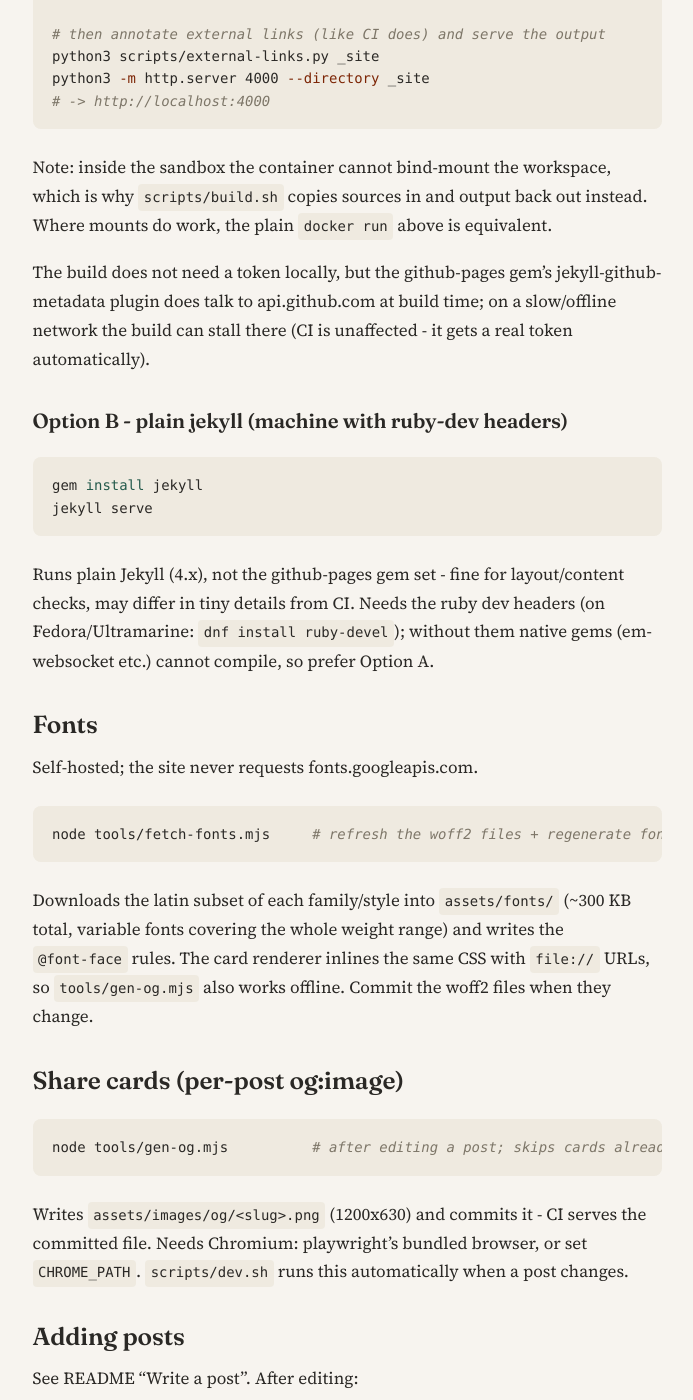
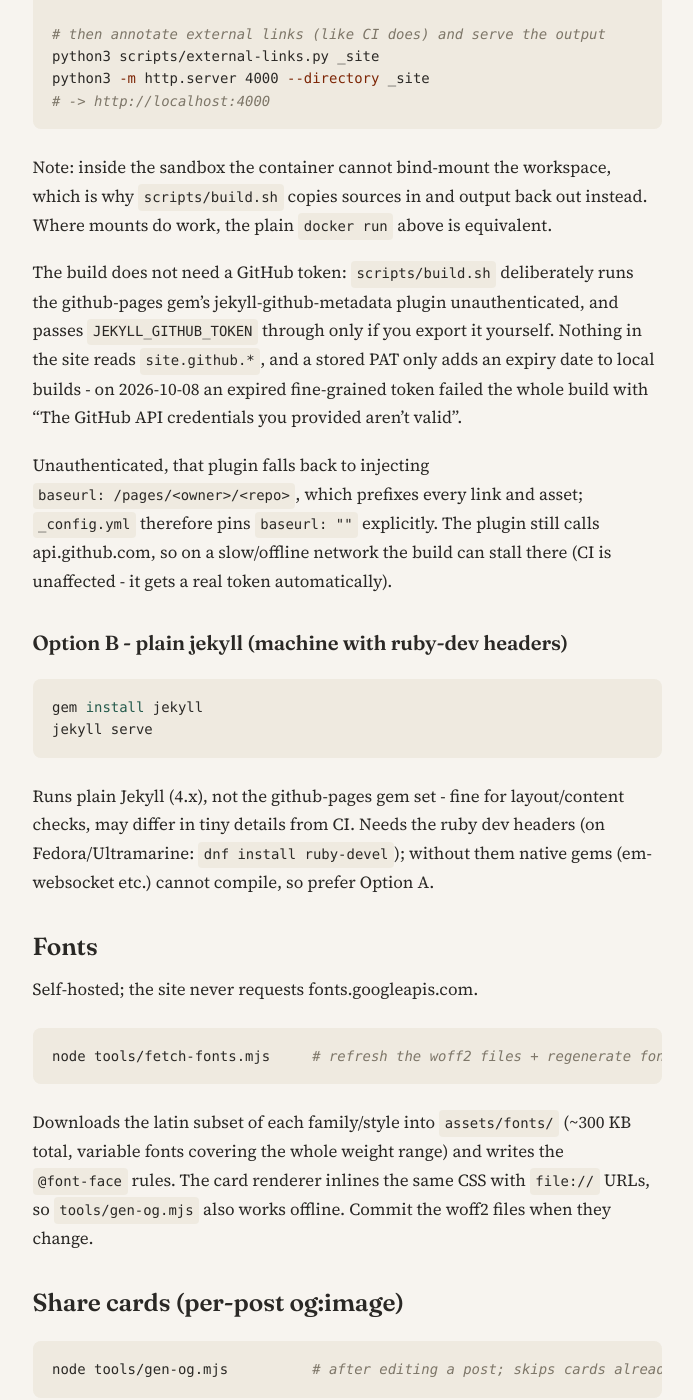
Before and after one commit to krisztianhadi/txt.krisztian.wtf, a Jekyll site: the page built from docs/SETUP.md, in a window 1280 px wide and 1400 px high, scrolled down 1464 px. Shown: the whole window, without its empty margins (293-986 px from the left). Built offline with Jekyll 4.4.1, drawn with Linux system fonts in a browser that asks for light colours; our own code applies the rules of GitHub Pages for plain Markdown files; comment, search, counter and statistics services are not loaded; some of the changed text lies outside the part shown.

Commit message:
Docs: "Built with AI" disclosure, token-free build notes, track AGENTS.md
README carries the standard disclosure; SETUP documents that local builds run
the metadata plugin unauthenticated (with baseurl pinned), where the push PAT
lives and why it expires, and the by-head_sha CI check. AGENTS.md is tracked,
and _config.yml now describes what actually reaches _site.

````diff
--- a/_config.yml
+++ b/_config.yml
@@ -36,5 +36,6 @@ kramdown:
   input: GFM
   hard_wrap: false
 
-# Only files needed by the build are copied/rendered; everything else (docs,
-# workflows) stays out of _site.
+# Everything in the tree that is not a dotfile is copied/rendered into _site/,
+# docs and README.md included - the workflow uploads _site as-is, so those files
+# are reachable on the live domain (/docs/SETUP/, /README.md, /AGENTS/).
--- a/docs/SETUP.md
+++ b/docs/SETUP.md
@@ -62,9 +62,17 @@ Note: inside the sandbox the container cannot bind-mount the workspace, which
 is why `scripts/build.sh` copies sources in and output back out instead. Where
 mounts do work, the plain `docker run` above is equivalent.
 
-The build does not need a token locally, but the github-pages gem's
-jekyll-github-metadata plugin does talk to api.github.com at build time; on
-a slow/offline network the build can stall there (CI is unaffected - it
+The build does not need a GitHub token: `scripts/build.sh` deliberately runs the
+github-pages gem's jekyll-github-metadata plugin unauthenticated, and passes
+`JEKYLL_GITHUB_TOKEN` through only if you export it yourself. Nothing in the
+site reads `site.github.*`, and a stored PAT only adds an expiry date to local
+builds - on 2026-10-08 an expired fine-grained token failed the whole build with
+"The GitHub API credentials you provided aren't valid".
+
+Unauthenticated, that plugin falls back to injecting `baseurl:
+/pages/<owner>/<repo>`, which prefixes every link and asset; `_config.yml`
+therefore pins `baseurl: ""` explicitly. The plugin still calls api.github.com,
+so on a slow/offline network the build can stall there (CI is unaffected - it
 gets a real token automatically).
 
 ### Option B - plain jekyll (machine with ruby-dev headers)
@@ -110,9 +118,27 @@ See README "Write a post". After editing:
 - rebuild (option A or B above) and eyeball the post page, the homepage
   list and `/feed.xml`.
 
+## Push credentials
+
+Pushing needs a fine-grained GitHub PAT with `Contents: write` on
+`krisztianhadi/txt.krisztian.wtf`, read from `.github-token` (gitignored, never
+committed). These PATs are issued with an expiry date, so they die on that date
+and the API answers 401 - issue a new one and drop it in the same file.
+
+Keep the token out of `.git/config` and the transcript: pass it through
+`GIT_ASKPASS` instead of a `https://<token>@github.com/...` remote URL.
+
+```sh
+printf '#!/bin/sh\ncase "$1" in *sername*) printf x-access-token;; *) cat "$GH_TOKEN_FILE";; esac\n' > .tmp-askpass.sh
+GH_TOKEN_FILE="$PWD/.github-token" GIT_ASKPASS="$PWD/.tmp-askpass.sh" \
+  GIT_TERMINAL_PROMPT=0 git push origin main
+```
+
 ## Deploy checklist
 
 1. Local preview looks right.
 2. Push to `main` (feature commit).
 3. Actions run finishes green; site + feed live on txt.krisztian.wtf.
+   Poll the run by the pushed `head_sha` - querying `?branch=main&per_page=1`
+   can match the previous run and report a false green.
 4. Sanity: `/feed.xml` parses (e.g. https://validator.w3.org/feed/).
````
Also changed, not shown: AGENTS.md (added, +29 -0 lines), docs/CHANGELOG.md (+5 -0 lines), README.md.
